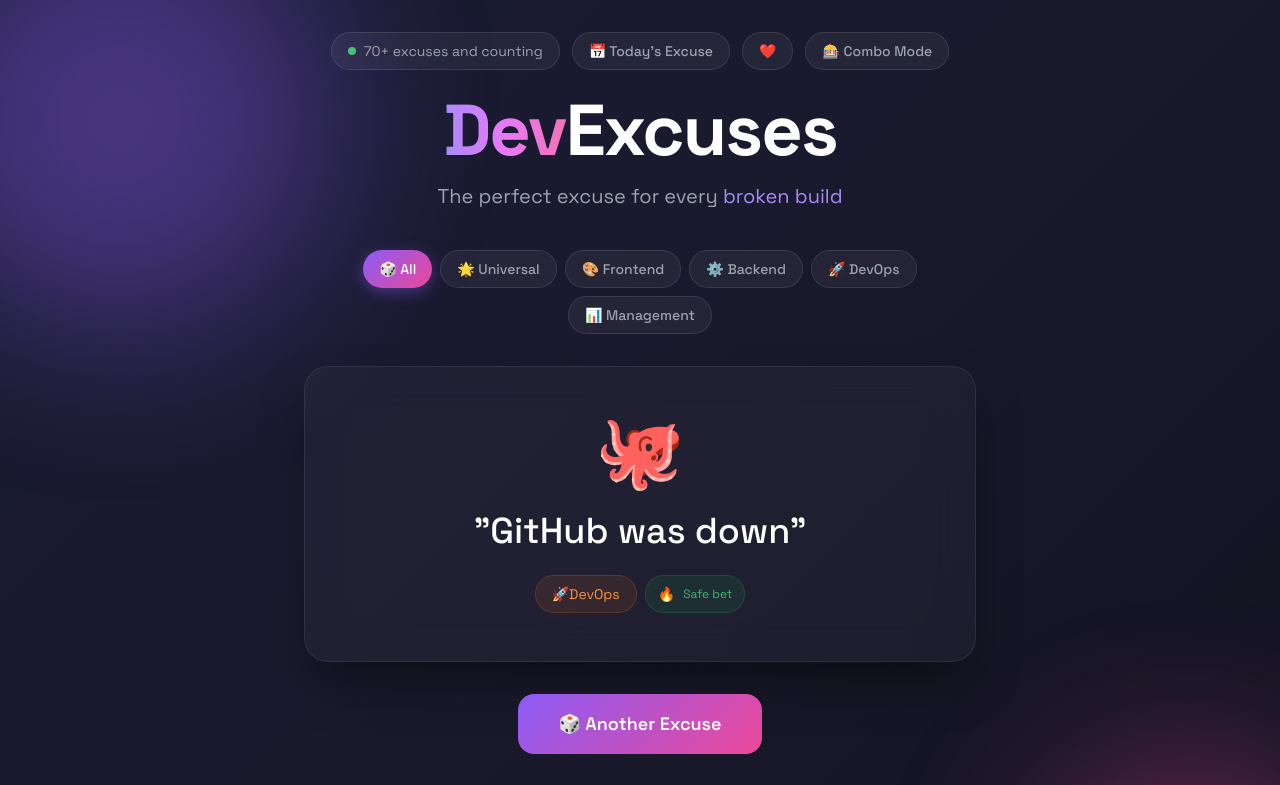
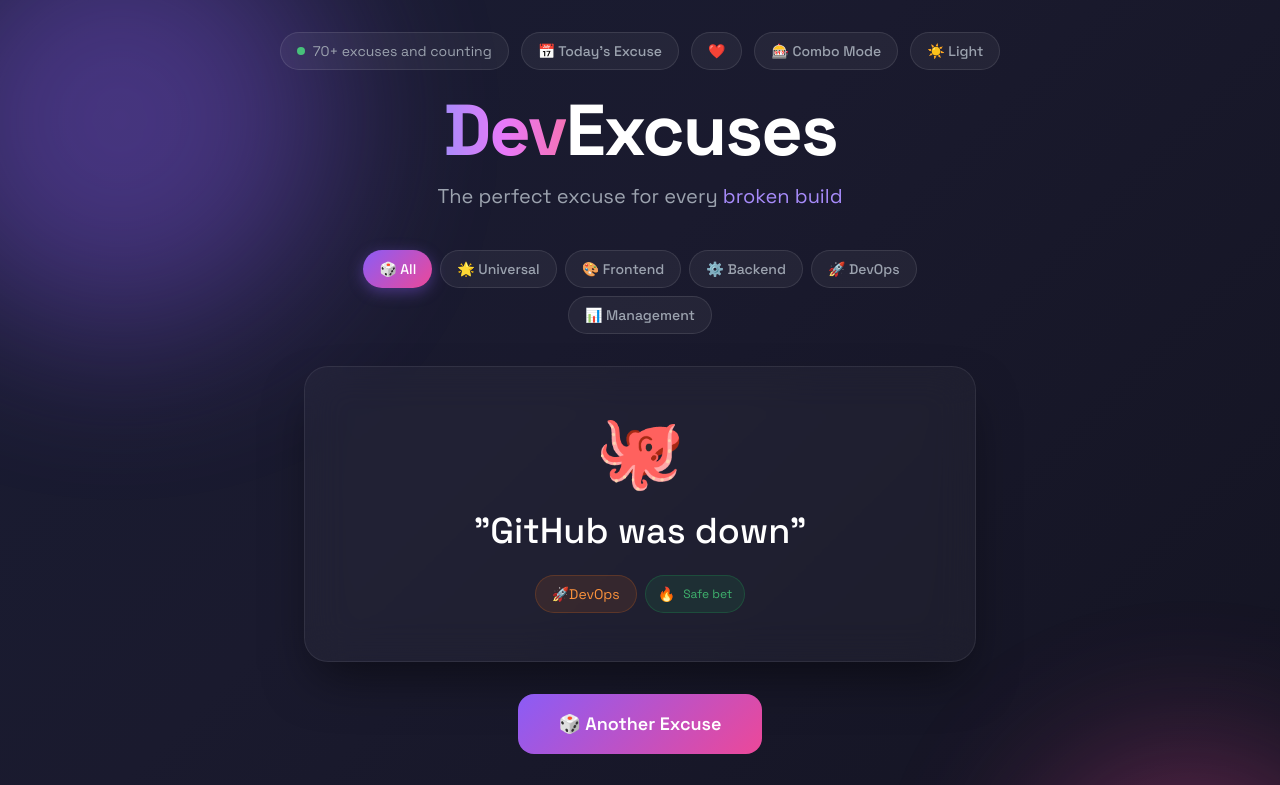
Before and after one commit to dgz9/devexcuses, a Next.js app: page / in a window 1280 px wide. Shown: the top 785 px of the page. Built offline with nearby package versions, Linux system fonts and the light colour scheme.

Commit message:
Add dark/light theme toggle
- Theme toggle button in header
- Light theme CSS styles
- Theme preference saved to localStorage
- Smooth transitions between themes

```diff
--- a/app/globals.css
+++ b/app/globals.css
@@ -9,6 +9,58 @@
   --foreground: #fafafa;
   --accent: #8b5cf6;
   --accent-2: #ec4899;
+}
+
+/* Light theme */
+[data-theme="light"] {
+  --background: #fafafa;
+  --foreground: #1a1a2e;
+}
+
+[data-theme="light"] body {
+  background: #f5f5f7;
+  color: #1a1a2e;
+}
+
+[data-theme="light"] .bg-gradient-animate {
+  background: linear-gradient(-45deg, #f0f0f5, #e8e8f0, #f5f0fa, #faf5ff);
+  background-size: 400% 400%;
+}
+
+[data-theme="light"] .glass-card {
+  background: rgba(255, 255, 255, 0.7);
+  border: 1px solid rgba(0, 0, 0, 0.08);
+  box-shadow: 0 25px 50px -12px rgba(0, 0, 0, 0.15);
+}
+
+[data-theme="light"] .orb {
+  opacity: 0.2;
+}
+
+[data-theme="light"] .text-white {
+  color: #1a1a2e;
+}
+
+[data-theme="light"] .text-gray-400,
+[data-theme="light"] .text-gray-500,
+[data-theme="light"] .text-gray-600 {
+  color: #666;
+}
+
+[data-theme="light"] .bg-white\/5 {
+  background: rgba(0, 0, 0, 0.05);
+}
+
+[data-theme="light"] .bg-white\/10 {
+  background: rgba(0, 0, 0, 0.08);
+}
+
+[data-theme="light"] .border-white\/10 {
+  border-color: rgba(0, 0, 0, 0.1);
+}
+
+[data-theme="light"] .hover\:bg-white\/10:hover {
+  background: rgba(0, 0, 0, 0.1);
 }
 
 * {
--- a/app/page.tsx
+++ b/app/page.tsx
@@ -2,6 +2,17 @@
 
 import { useState, useCallback, useEffect } from 'react';
 import { getRandomExcuse, getDailyExcuse, getSpiceLabel, categories, getExcuseById, generateShareUrl, combineExcuses, getRandomComboExcuses, type Category, type Excuse } from '@/lib/excuses';
+
+// Theme helpers
+function getTheme(): 'dark' | 'light' {
+  if (typeof window === 'undefined') return 'dark';
+  return (localStorage.getItem('devexcuses-theme') as 'dark' | 'light') || 'dark';
+}
+
+function setTheme(theme: 'dark' | 'light') {
+  localStorage.setItem('devexcuses-theme', theme);
+  document.documentElement.setAttribute('data-theme', theme);
+}
 
 // Favorites helpers
 function getFavorites(): Excuse[] {
@@ -31,6 +42,7 @@
   const [comboMode, setComboMode] = useState(false);
   const [comboExcuses, setComboExcuses] = useState<[Excuse, Excuse] | null>(null);
   const [comboText, setComboText] = useState<string>('');
+  const [theme, setThemeState] = useState<'dark' | 'light'>('dark');
 
   const generateExcuse = useCallback(() => {
     setIsGenerating(true);
@@ -97,6 +109,19 @@
   useEffect(() => {
     setFavorites(getFavorites());
   }, []);
+
+  // Initialize theme on mount
+  useEffect(() => {
+    const savedTheme = getTheme();
+    setThemeState(savedTheme);
+    document.documentElement.setAttribute('data-theme', savedTheme);
+  }, []);
+
+  const toggleTheme = useCallback(() => {
+    const newTheme = theme === 'dark' ? 'light' : 'dark';
+    setThemeState(newTheme);
+    setTheme(newTheme);
+  }, [theme]);
 
   // Toggle favorite
   const toggleFavorite = useCallback(() => {
@@ -197,6 +222,13 @@
               }`}
             >
               🎰 Combo Mode
+            </button>
+            <button
+              onClick={toggleTheme}
+              className="inline-flex items-center gap-2 px-4 py-2 rounded-full text-sm font-medium transition-all bg-white/5 text-gray-400 hover:bg-white/10 border border-white/10"
+              title={`Switch to ${theme === 'dark' ? 'light' : 'dark'} mode`}
+            >
+              {theme === 'dark' ? '☀️' : '🌙'} {theme === 'dark' ? 'Light' : 'Dark'}
             </button>
           </div>
 
```
